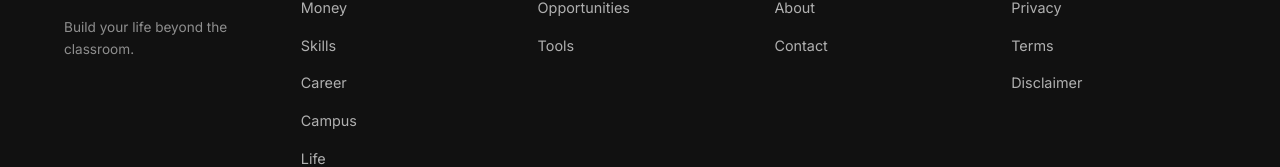
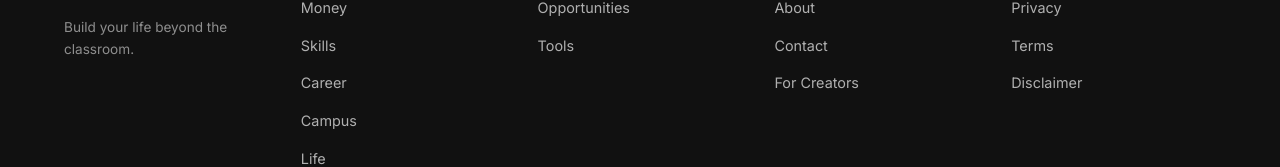
Before and after one commit to PARADOX-ux/OFFCLASS, a Next.js app: page / in a window 1280 px wide. Shown: the part 8610-8777 px from the top of the page. Built offline with nearby package versions, Linux system fonts and the light colour scheme; no server answers.

Commit message:
feat: add creator link to footer

```diff
--- a/src/components/Footer.tsx
+++ b/src/components/Footer.tsx
@@ -16,6 +16,7 @@ const footerLinks = {
   company: [
     { label: 'About', href: '/about' },
     { label: 'Contact', href: '/contact' },
+    { label: 'For Creators', href: '/creator/dashboard' },
   ],
   legal: [
     { label: 'Privacy', href: '/privacy' },
```
